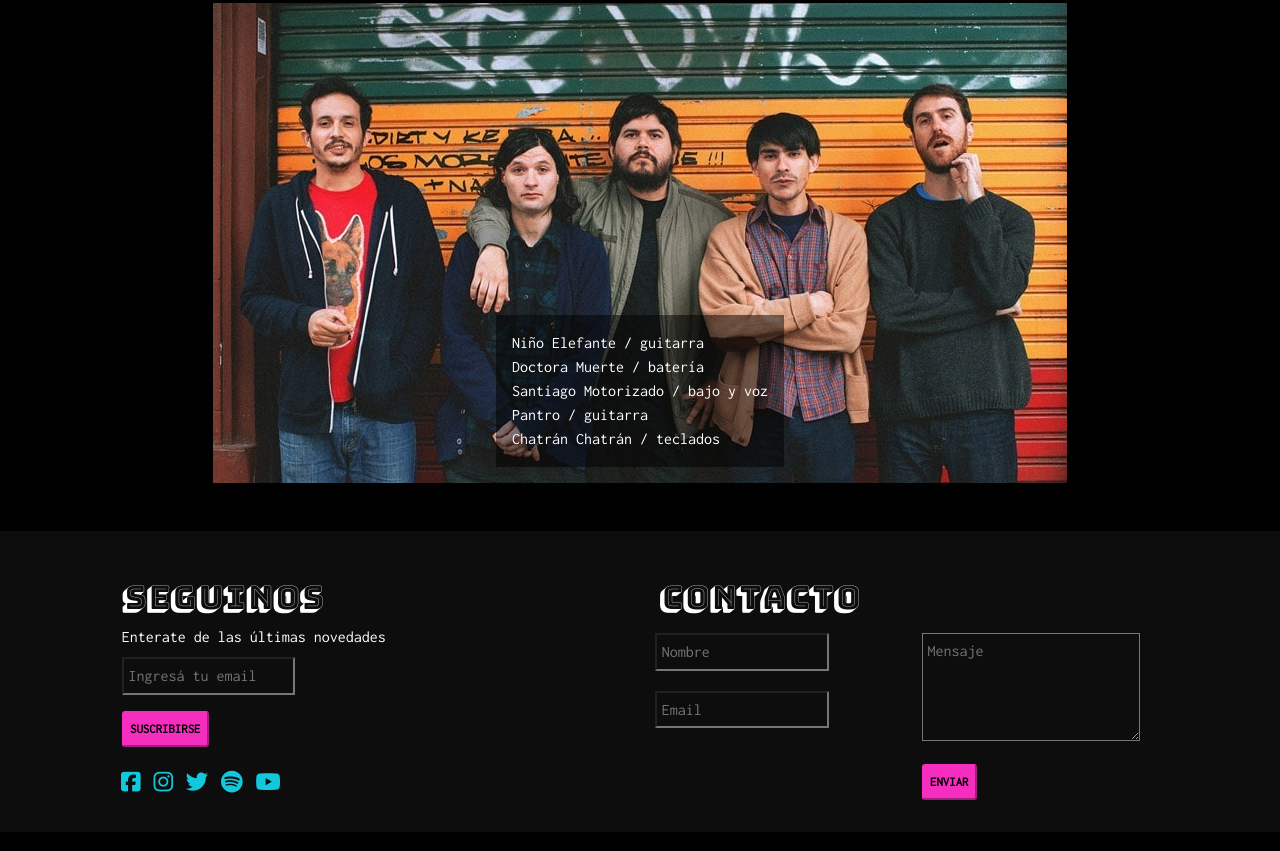
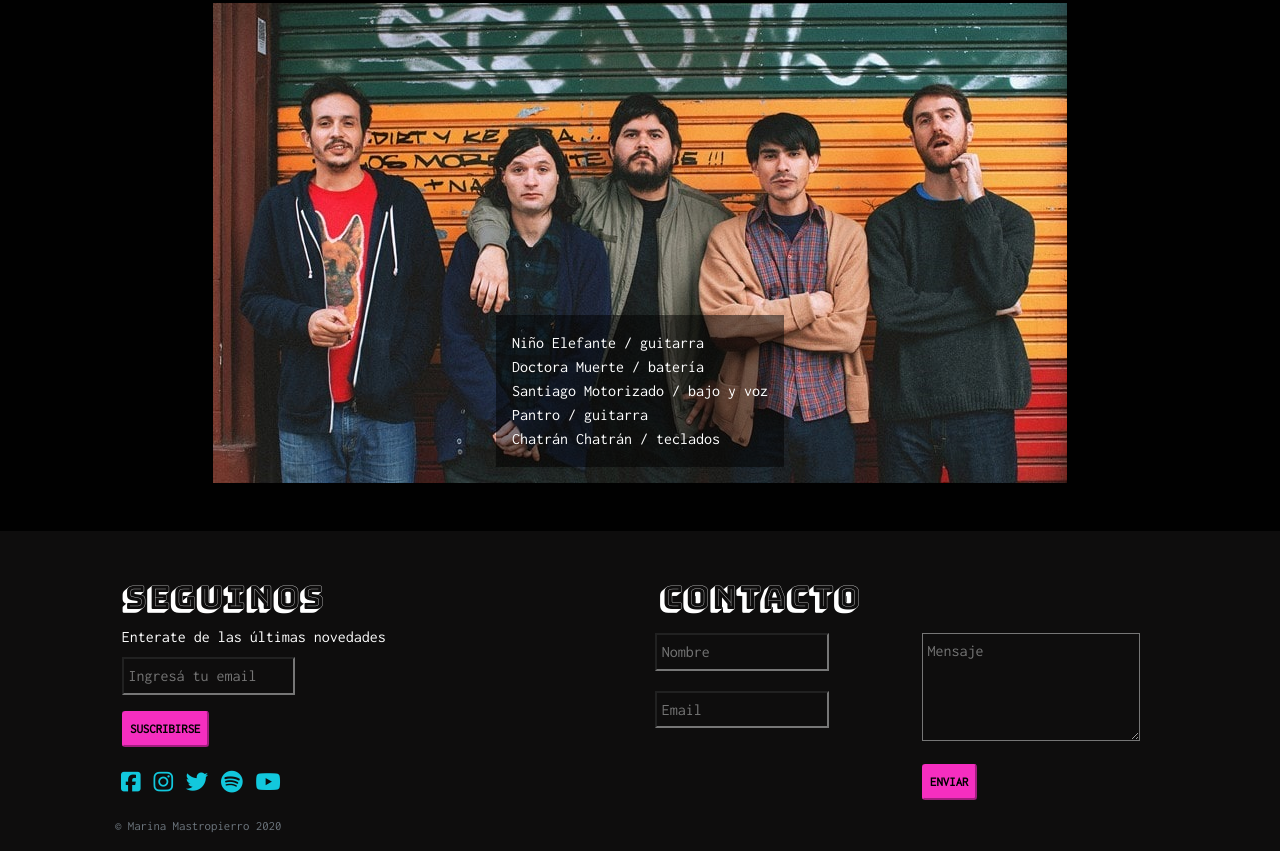
Before and after one commit to marinamastro/el_mato, a website: page index.html in a window 1280 px wide. Shown: the part 2051-2902 px from the top of the page. Drawn offline with nearby package versions, Linux system fonts and the light colour scheme; a web font is replaced by a local one.

Commit message:
agrego &copy en index

```diff
--- a/index.html
+++ b/index.html
@@ -234,6 +234,9 @@
             </div>
             </form>
         </div>
+        <div class="col-12">
+            <p class="text-muted">&copy; Marina Mastropierro 2020</p>
+        </div>
     </footer>
     <script src="https://code.jquery.com/jquery-3.5.1.slim.min.js" integrity="sha384-DfXdz2htPH0lsSSs5nCTpuj/zy4C+OGpamoFVy38MVBnE+IbbVYUew+OrCXaRkfj" crossorigin="anonymous"></script>
     <script src="https://cdn.jsdelivr.net/npm/popper.js@1.16.0/dist/umd/popper.min.js" integrity="sha384-Q6E9RHvbIyZFJoft+2mJbHaEWldlvI9IOYy5n3zV9zzTtmI3UksdQRVvoxMfooAo" crossorigin="anonymous"></script>
--- a/scss/_footer.scss
+++ b/scss/_footer.scss
@@ -29,3 +29,7 @@ input,textarea{
         background-color: rgb(22, 20, 20);
     }
 }
+p.text-muted{
+    margin-left: 8%;
+    font-size: 0.8rem;
+}
```
Also changed, not shown: css/estilos.css.
